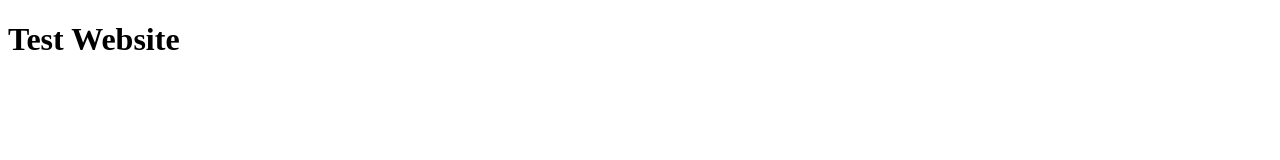
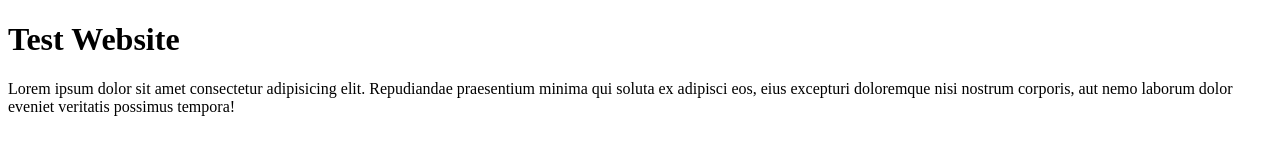
Before and after one commit to nadirctg/test, a plain HTML site: page index.html in a window 1280 px wide. Drawn offline with Linux system fonts and the light colour scheme.

Commit message:
third commit

```diff
--- a/index.html
+++ b/index.html
@@ -6,5 +6,6 @@
 </head>
 <body>
     <h1>Test Website</h1>
+    <p>Lorem ipsum dolor sit amet consectetur adipisicing elit. Repudiandae praesentium minima qui soluta ex adipisci eos, eius excepturi doloremque nisi nostrum corporis, aut nemo laborum dolor eveniet veritatis possimus tempora!</p>
 </body>
 </html>
```
